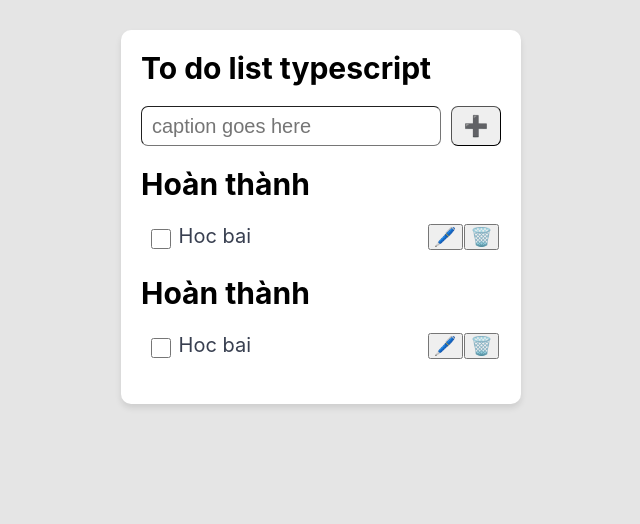
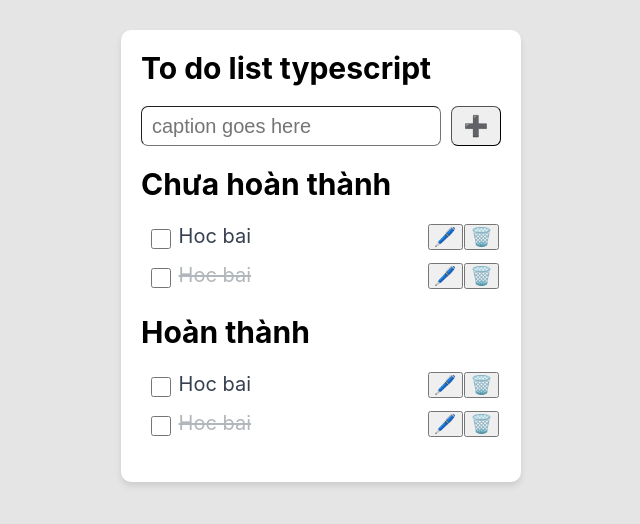
Before and after one commit to NammDev/type-todo, a React (Create React App) app: page / in a window 1280 px wide. Shown: the top 524 px of the page, without its empty margins (319-959 px from the left). Built offline with nearby package versions, Linux system fonts and the light colour scheme.

Commit message:
Add Logic done or not yet for task list

```diff
--- a/src/components/TaskList/TaskList.tsx
+++ b/src/components/TaskList/TaskList.tsx
@@ -1,14 +1,26 @@
 // eslint-disable-next-line @typescript-eslint/no-unused-vars
 import styles from './TaskList.module.scss'
 
-function TaskList() {
+interface TaskListProps {
+  doneTaskList?: boolean
+}
+
+function TaskList({ doneTaskList }: TaskListProps) {
   return (
     <div className='mb-2'>
-      <h2 className={styles.title}>Hoàn thành</h2>
+      <h2 className={styles.title}>{doneTaskList ? 'Hoàn thành' : 'Chưa hoàn thành'}</h2>
       <div className={styles.tasks}>
         <div className={styles.task}>
           <input type='checkbox' className={styles.taskCheckbox} />
           <span className={`${styles.taskName}`}>Hoc bai</span>
+          <div className={styles.taskActions}>
+            <button className={styles.taskBtn}>🖊️</button>
+            <button className={styles.taskBtn}>🗑️</button>
+          </div>
+        </div>
+        <div className={styles.task}>
+          <input type='checkbox' className={styles.taskCheckbox} />
+          <span className={`${styles.taskName} ${styles.taskNameDone}`}>Hoc bai</span>
           <div className={styles.taskActions}>
             <button className={styles.taskBtn}>🖊️</button>
             <button className={styles.taskBtn}>🗑️</button>
--- a/src/components/TodoList/TodoList.tsx
+++ b/src/components/TodoList/TodoList.tsx
@@ -9,7 +9,7 @@ function TodoList() {
       <div className={styles.todoListContainer}>
         <TaskInput />
         <TaskList />
-        <TaskList />
+        <TaskList doneTaskList />
       </div>
     </div>
   )
```
